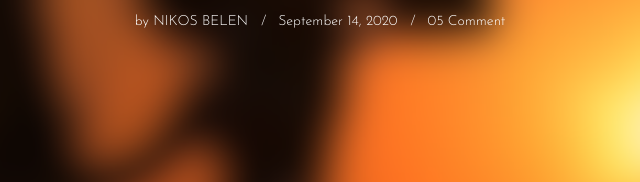
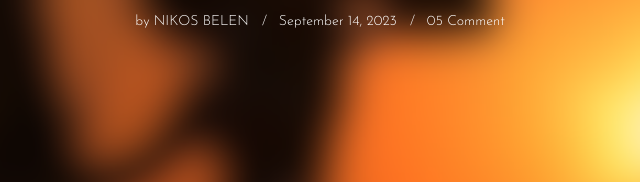
Before and after one commit to Nixx22/Nixx-Productions, a plain HTML site: page blog-details6.html in a window 1280 px wide. Shown: the part 397-579 px from the top of the page, 320-960 px from the left. Drawn offline with Linux system fonts and the light colour scheme.

Commit message:
Update blog-details6.html

```diff
--- a/blog-details6.html
+++ b/blog-details6.html
@@ -76,7 +76,7 @@
                         <h2>Mastering the Art of Video Editing for Different Genres</h2>
                         <ul>
                             <li>by <span>Nikos Belen</span></li>
-                            <li>September 14, 2020</li>
+                            <li>September 14, 2023</li>
                             <li>05 Comment</li>
                         </ul>
                     </div>
```
